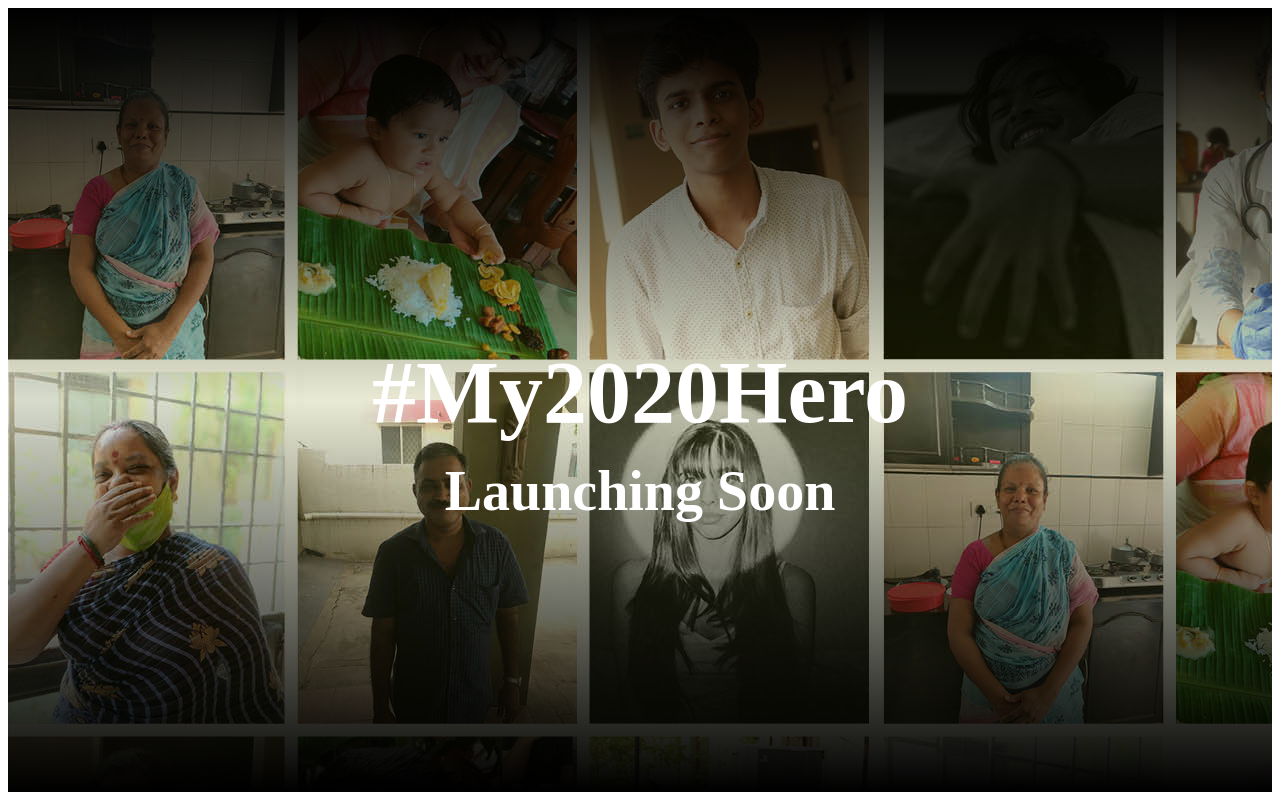
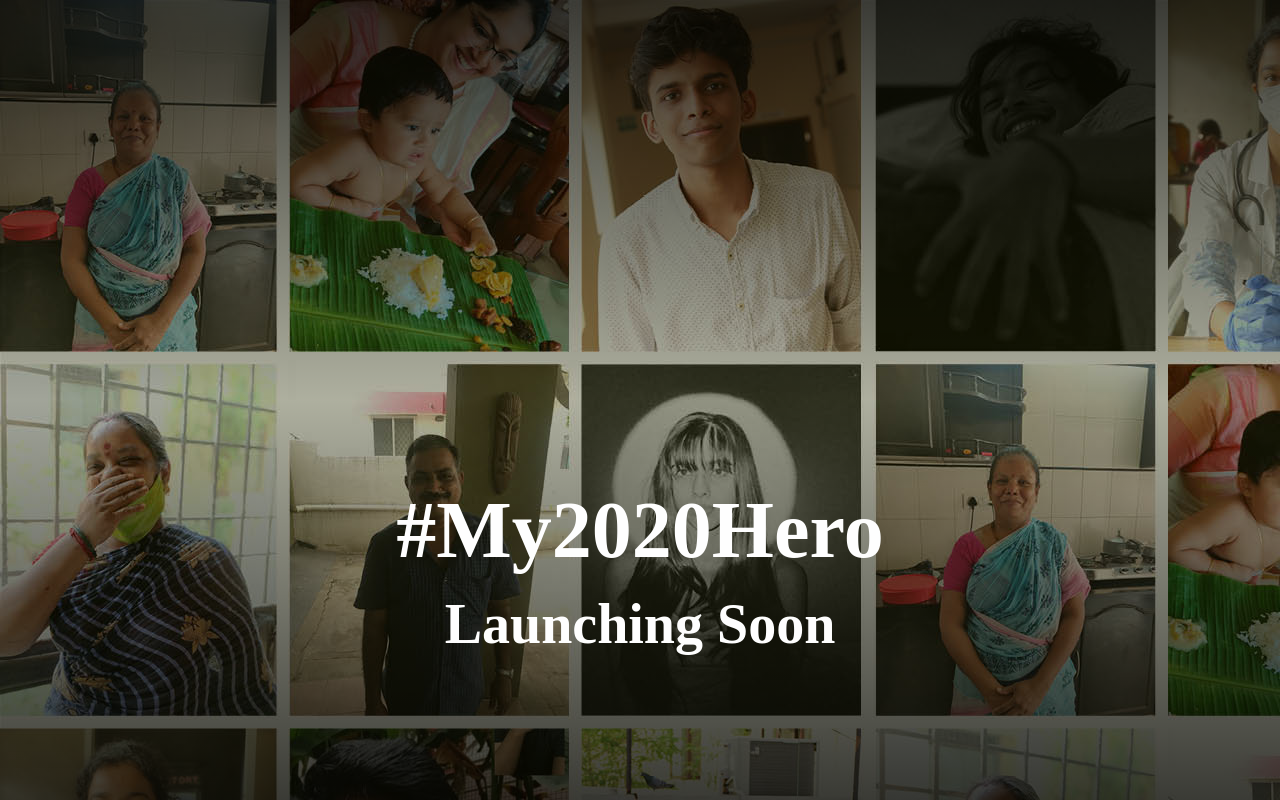
Before and after one commit to tejasahluwalia/my2020hero-website, a website: page index.html in a window 1280 px wide. Drawn offline with Linux system fonts and the light colour scheme; a web font is replaced by a local one.

Commit message:
Reduced padding, changed font color

```diff
--- a/index.html
+++ b/index.html
@@ -9,14 +9,17 @@
 
       body {
         font-family: Mukta Malar;
-        color: white;
+        color: #fefefe;
+        margin: 0px;
+        -webkit-font-smoothing: antialiased; /* Chrome, Safari */
+        -moz-osx-font-smoothing: grayscale; /* Firefox */
       }
 
       .container {
         background-image: linear-gradient(
-            rgba(0, 0, 0, 1),
-            rgba(255, 255, 255, 0),
-            rgba(0, 0, 0, 1)
+            rgba(0, 0, 0, 0.75),
+            rgba(0, 0, 0, 0.25),
+            rgba(0, 0, 0, 0.75)
           ),
           url(assets/coming_soon_bg.jpg);
         display: flex;
@@ -28,7 +31,7 @@
 
       .coming-soon {
         text-align: center;
-        margin-bottom: 20%;
+        margin-bottom: 10%;
       }
 
       h1,
@@ -38,7 +41,7 @@
       }
 
       h1 {
-        font-size: clamp(3rem, 1.125rem + 8.3333vw, 5.5rem);
+        font-size: clamp(1rem, -0.7143rem + 7.619vw, 5rem);
       }
 
       h2 {
```
